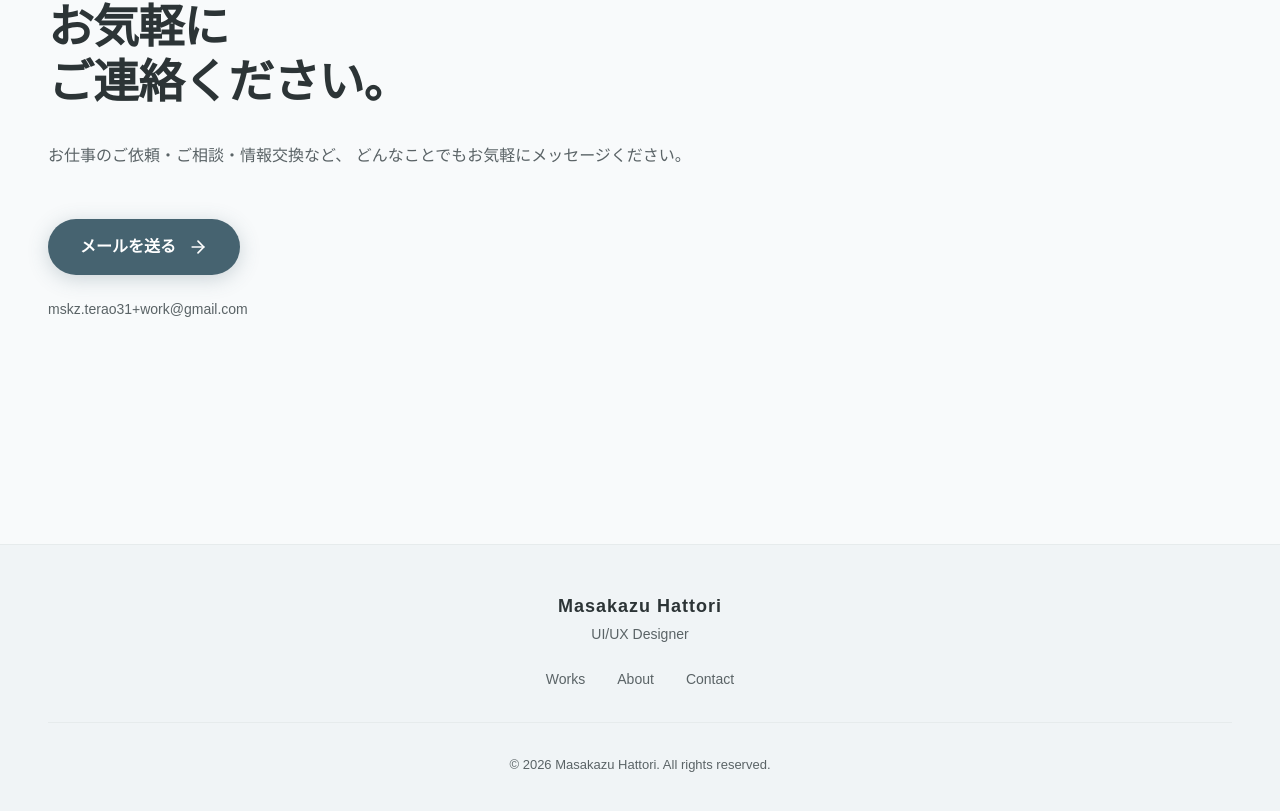
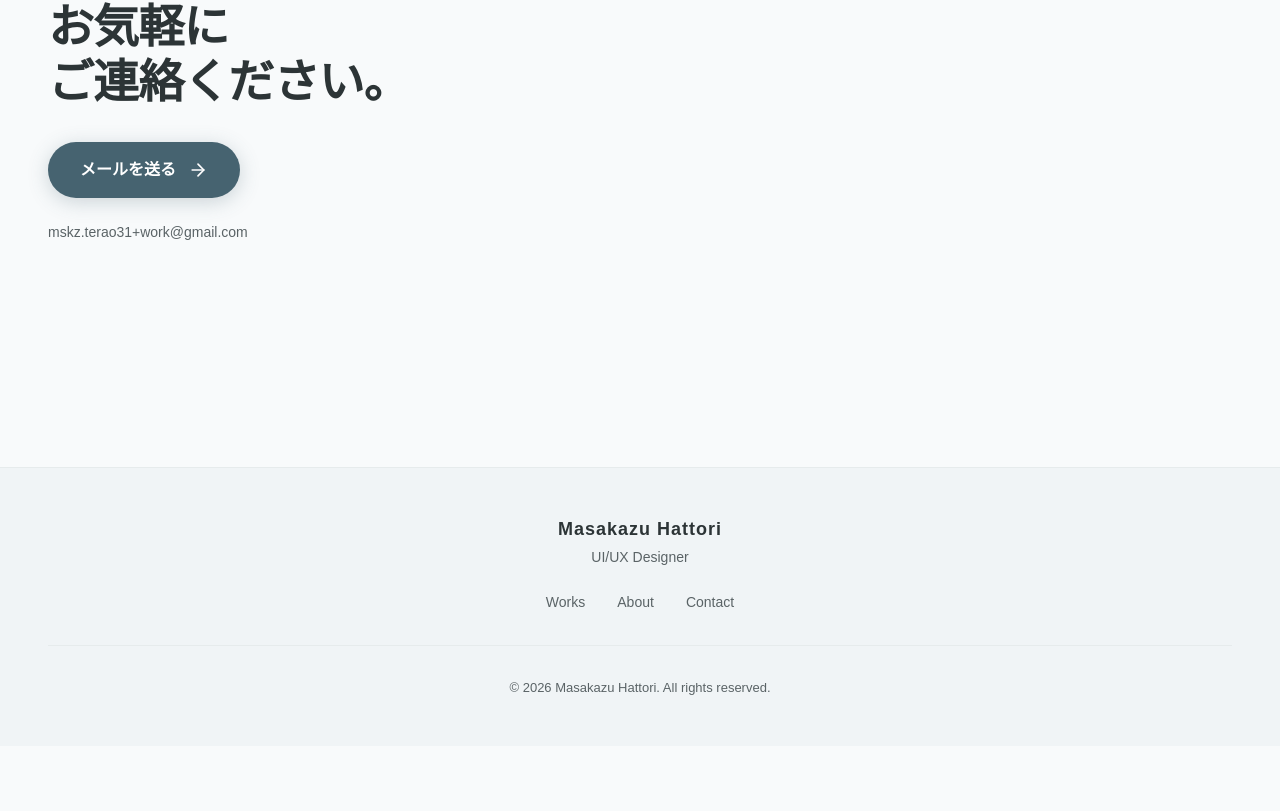
Before and after one commit to mskz-watch/masa-portfolio, a Next.js app: page / in a window 1280 px wide. Shown: the part 4370-5181 px from the top of the page. After the commit the page ends 5116 px from the top, so only its background shows below. Built offline with nearby package versions, Linux system fonts and the light colour scheme.

Commit message:
fix: Contactの説明テキストを削除

```diff
--- a/src/components/sections/Contact.tsx
+++ b/src/components/sections/Contact.tsx
@@ -36,14 +36,6 @@ export default function Contact() {
             <br />
             ご連絡ください。
           </h2>
-          <p
-            className="text-[16px] mb-12"
-            style={{ fontWeight: 400, lineHeight: 1.8, color: "var(--on-surface-variant)" }}
-          >
-            お仕事のご依頼・ご相談・情報交換など、
-            どんなことでもお気軽にメッセージください。
-          </p>
-
           <motion.a
             href="mailto:mskz.terao31+work@gmail.com"
             className="inline-flex items-center gap-3 px-8 py-4 rounded-full transition-all duration-300 hover:scale-105"
```
